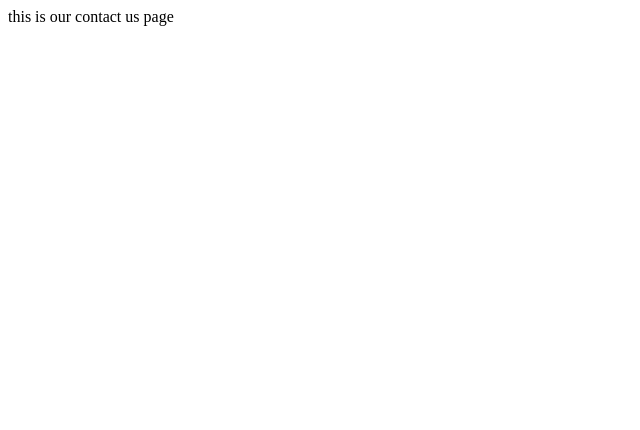
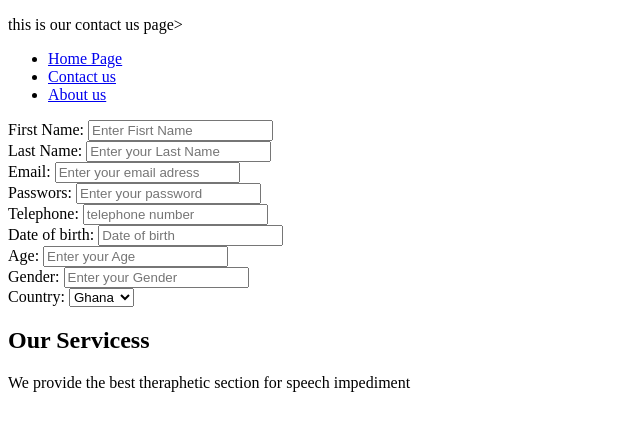
Before and after one commit to rinitsi/T4G-PRACTICALS_lesson2, a plain HTML site: page pages folder/contact.html in a window 1280 px wide. Shown: the whole page, without its empty margins (0-640 px from the left). Drawn offline with Linux system fonts and the light colour scheme.

Commit message:
added more files

```diff
--- a/pages folder/contact.html
+++ b/pages folder/contact.html
@@ -6,6 +6,60 @@
     <title>Contact us page</title>
 </head>
 <body>
-    this is our contact us page
+    <p>this is our contact us page></p>
+        <nav>
+            <ul>
+                 <li> <a href="../index.html">Home Page</a> </li>
+                 <li> <a href="Contact.html">Contact us</a> </li>
+                 <li>  <a href="about.html">About us</a></li>
+            </ul>
+           </nav>
+<div> <form action="/submit" method="post"></form>
+    <div>
+           <label for="Fisrt Name">First Name:</label>
+           <input type="text" id="First Name" name="First name" placeholder="Enter Fisrt Name" required>
+    </div>
+    <div>
+      <label for="Last Name">Last Name:</label>
+      <input type="text" id="Last Nmae" name="Last Name" placeholder="Enter your Last Name" required>
+    </div>
+    <div>
+        <label for="Email">Email:</label>
+        <input type="text" id="Email" name="Email" placeholder="Enter your email adress">
+    </div>
+    <div>
+        <label for="Password">Passwors:</label>
+        <input type="text" id="Password" name="Password" placeholder="Enter your password">
+    </div>
+    <div>
+        <label for="Telephone">Telephone:</label>
+        <input type="text" id="Telephone" name="Telephone" placeholder="telephone number">
+    </div>
+    <div>
+        <label for="Date of birth">Date of birth:</label>
+        <input type="text" id="Date of birth" name="Date of birth" placeholder="Date of birth">
+    </div>
+    <div>
+        <label for="Age">Age:</label>
+        <input type="text" id="Age" name="Age" placeholder="Enter your Age">
+    </div>
+    <div>
+        <label for="Gender">Gender:</label>
+        <input type="text" id="Gender" name="Gender" placeholder="Enter your Gender">
+    </div>
+    <div>
+        <label for="Country">Country:</label>
+        <select name="Country" id="Country">
+             <option value="Ghana">Ghana</option>
+             <option value="Nigeria">Nigeria</option>
+             <option value="Kenya">Kenya</option>
+             <option value="Togo">Togo</option>
+        </select>
+    </div>
+    <section>
+        <h2>Our Servicess</h2>
+        <p>We provide the best theraphetic section for speech impediment</p>
+    </section>
+
 </body>
 </html>
```
Also changed, not shown: index.html (+48 -5 lines), pages folder/about.html (+8 -1 lines).
